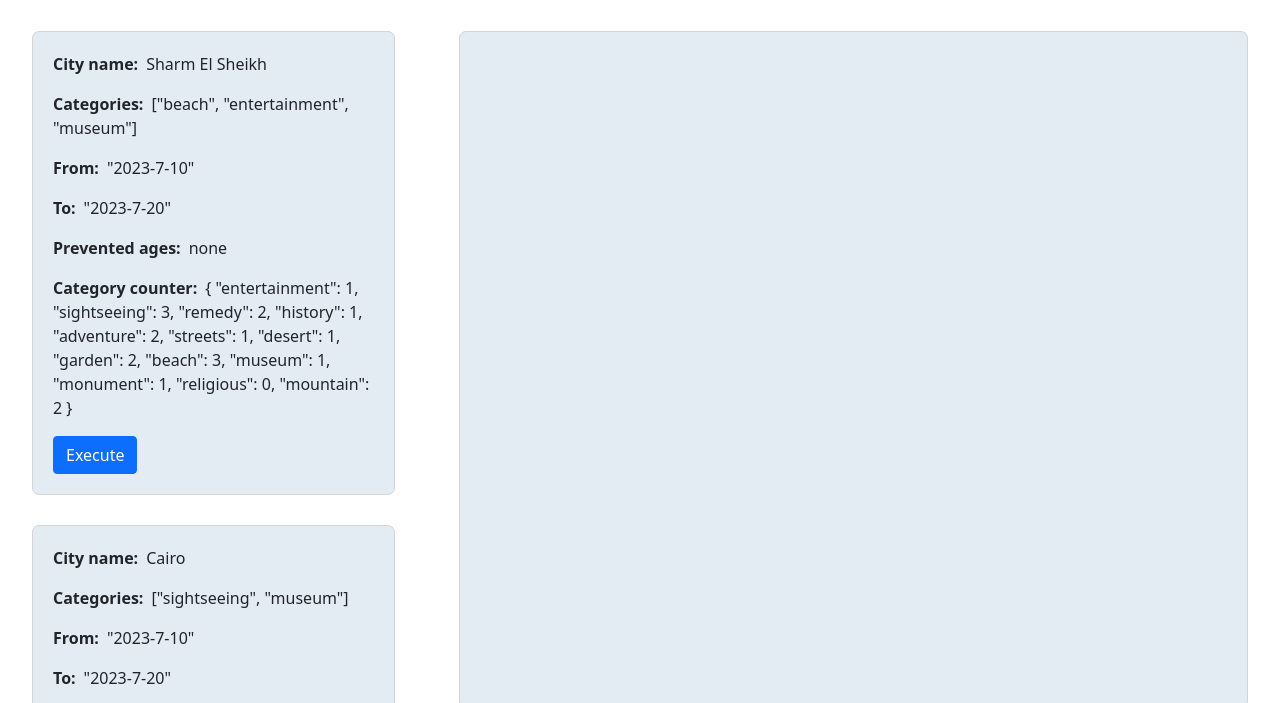
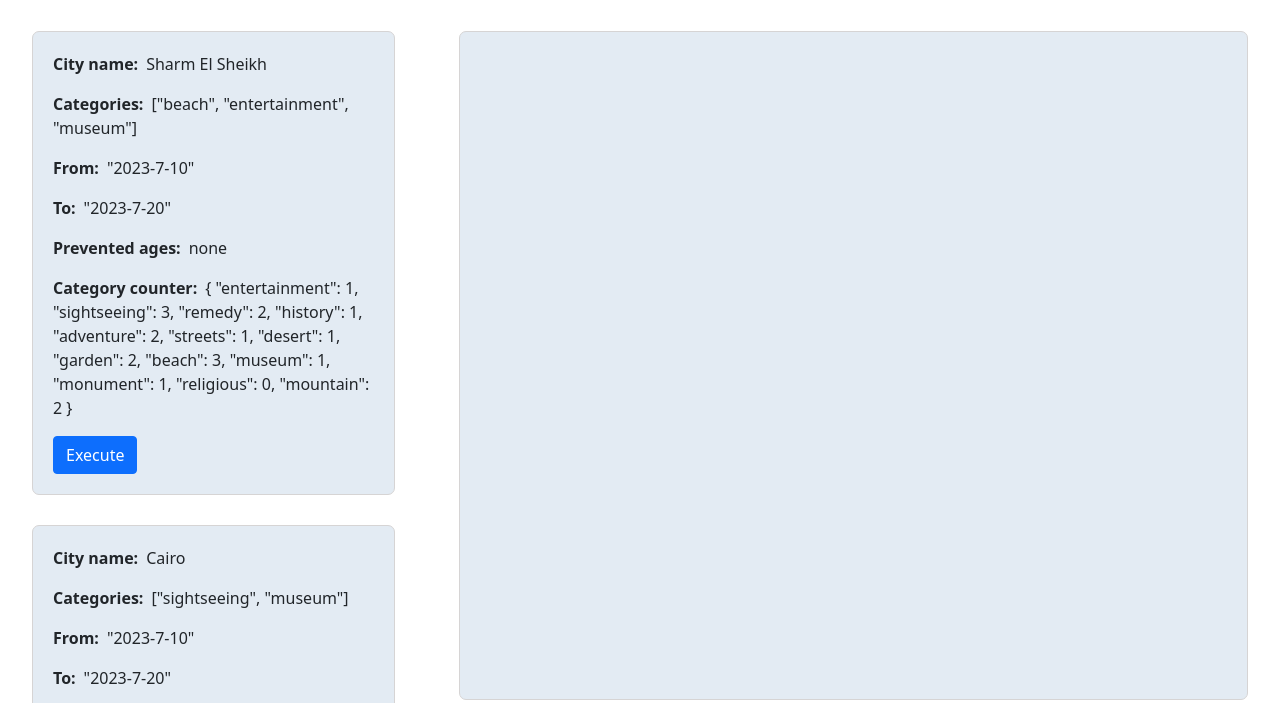
Before and after one commit to DomesticTour/DomesticTour.github.io, a plain HTML site: page knowledge-based-demo/index.html in a window 1280 px wide. Shown: the part 69-772 px from the top of the page. Drawn offline with Linux system fonts and the light colour scheme.

Commit message:
updated KB model demo

```diff
--- a/knowledge-based-demo/css/style.css
+++ b/knowledge-based-demo/css/style.css
@@ -34,7 +34,8 @@
 }
 
 .result {
-    height: calc(100dvh - 123px);
+    /* height: calc(100dvh - 123px); */
+    height: calc(100dvh - 131px);
     overflow: auto;
     padding: 20px;
     background-color: rgb(227 235 243);
--- a/knowledge-based-demo/index.html
+++ b/knowledge-based-demo/index.html
@@ -13,7 +13,7 @@
 <body>
     <h1 class="text-center my-3">Knowledge Based Model Demo</h1>
 
-    <div class="container-fluid dvh-100">
+    <div class="container-fluid">
         <div class="row h-100">
             <div class="col-lg-4 col-12">
                 <div class="examples-container">
```
